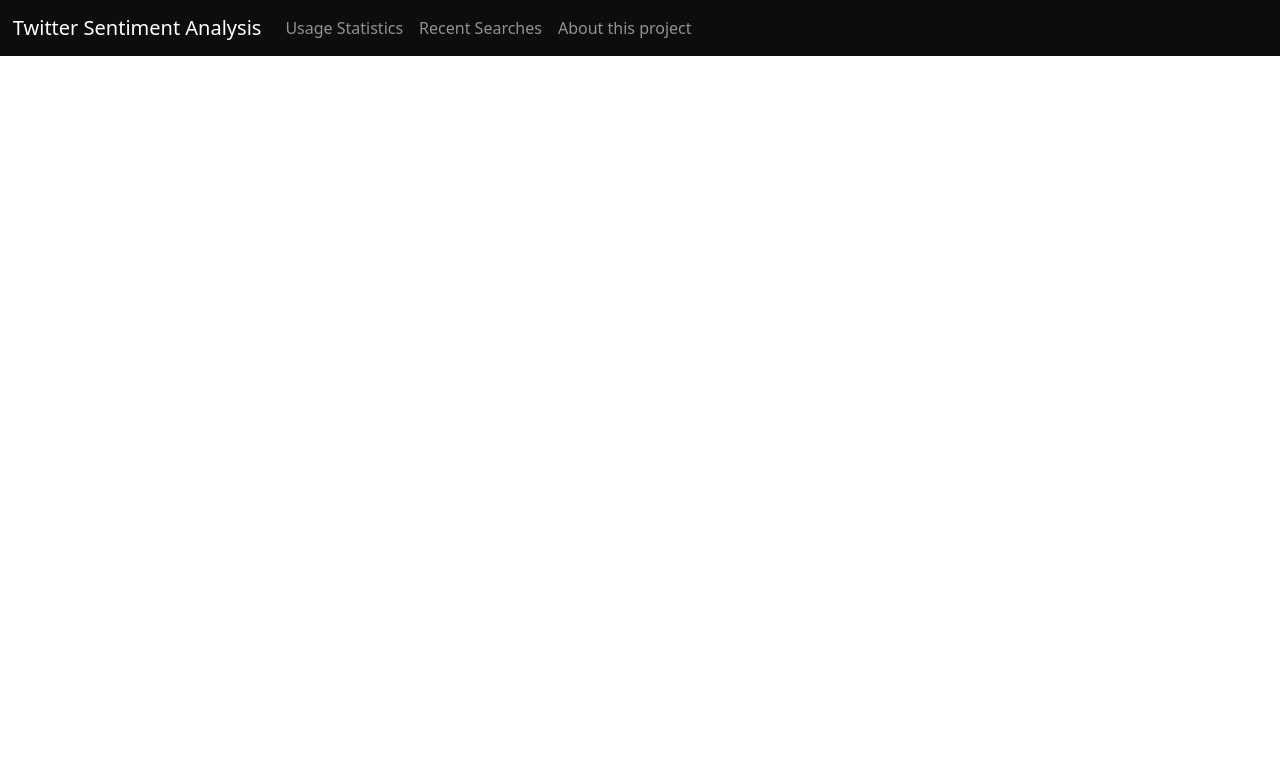
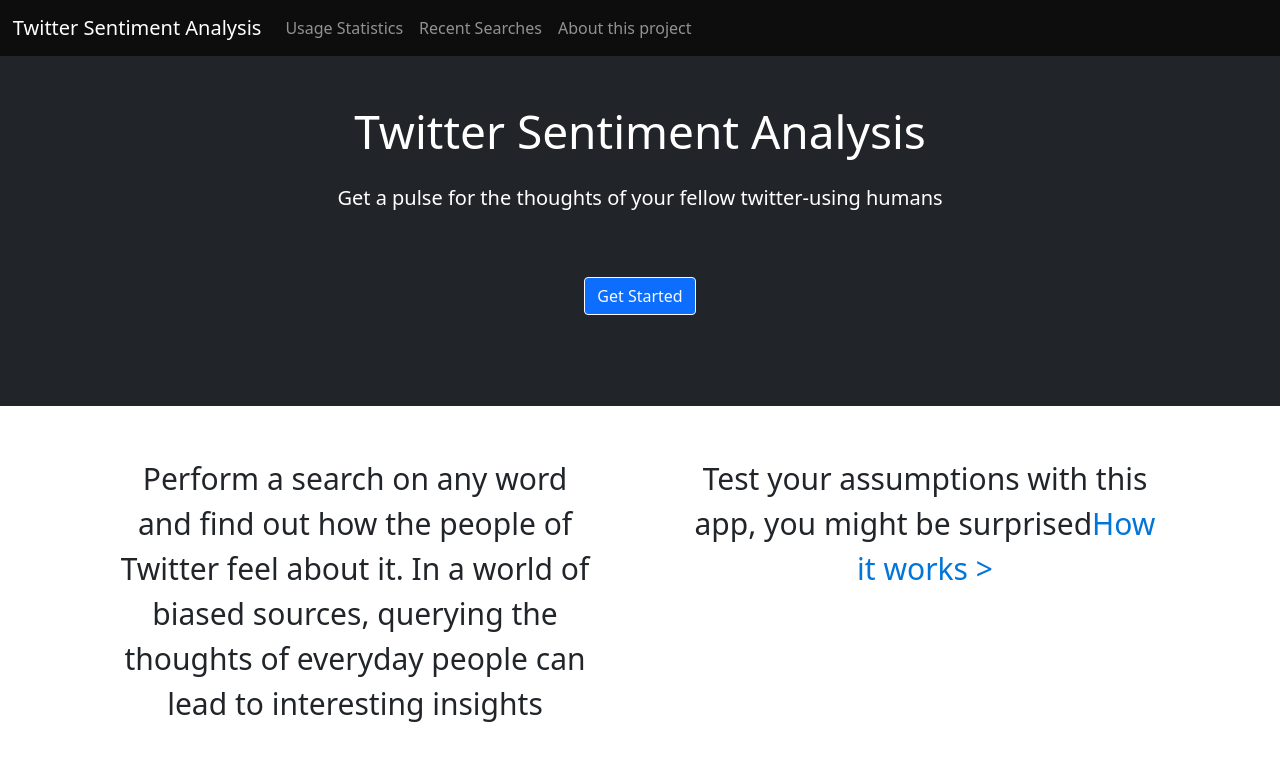
Before and after one commit to NikoRaisanen/twitter-sentiment-analysis, a JavaScript app in the folder twitter-sentiment-analysis/: page / in a window 1280 px wide. Shown: the top 760 px of the page. Built offline with nearby package versions, Linux system fonts and the light colour scheme; the HTML template or start-up script is replaced by a standard one.

Commit message:
add text to landing page

```diff
--- a/twitter-sentiment-analysis/src/App.js
+++ b/twitter-sentiment-analysis/src/App.js
@@ -1,11 +1,15 @@
 import './App.css';
 import 'bootstrap/dist/css/bootstrap.min.css';
 import TopNav from './components/TopNav';
+import Header from './components/Header';
+import MainText from './components/MainText';
 
 function App() {
   return (
     <div className='App'>
       <TopNav />
+      <Header />
+      <MainText />
     </div>
   );
 }
--- /dev/null
+++ b/twitter-sentiment-analysis/src/components/MainText.css
@@ -0,0 +1,12 @@
+.columnStyle {
+    padding: 50px;
+}
+
+.columnStyle p {
+    font-size: 30px;
+}
+
+.link {
+    text-decoration: none;
+    color: #0275d8;
+}
--- /dev/null
+++ b/twitter-sentiment-analysis/src/components/MainText.js
@@ -0,0 +1,26 @@
+import Button from 'react-bootstrap/Button';
+import {Container, Row, Col} from 'react-bootstrap';
+import './MainText.css';
+
+
+function MainText() {
+    return(
+        <Container>
+            <Row>
+                <Col md="6" className='columnStyle'>
+                <p>
+                    Perform a search on any word and find out how the people of Twitter feel about it. In a world of biased sources, querying the thoughts of everyday people can lead to interesting insights
+                </p>
+                </Col>
+                <Col md="6" className='columnStyle'>
+                <p>
+                    Test your assumptions with this app, you might be surprised
+                    <a href="https://github.com/NikoRaisanen/twitter-sentiment-analysis/blob/main/README.md" className='link mt-5'>How it works &gt;</a>
+                </p>
+                </Col>
+            </Row>
+        </Container>
+    )
+}
+
+export default MainText;
```
